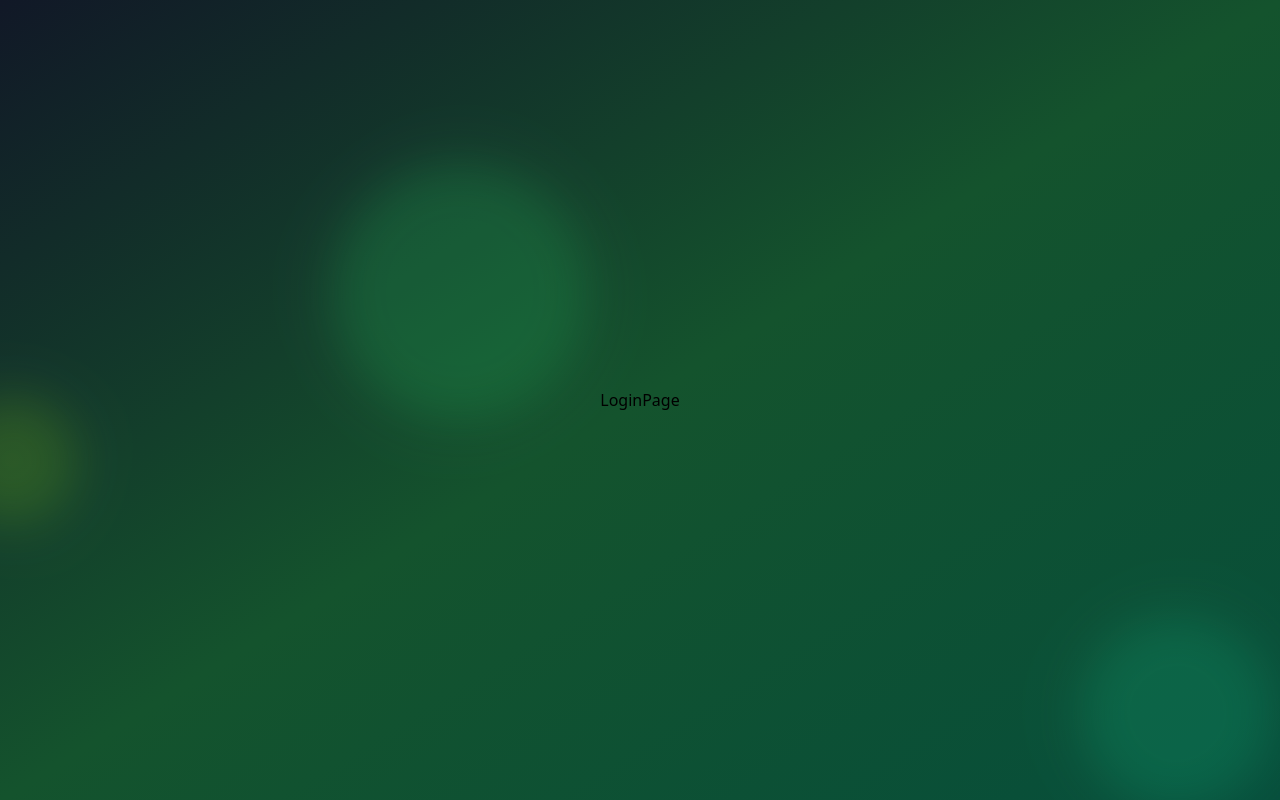
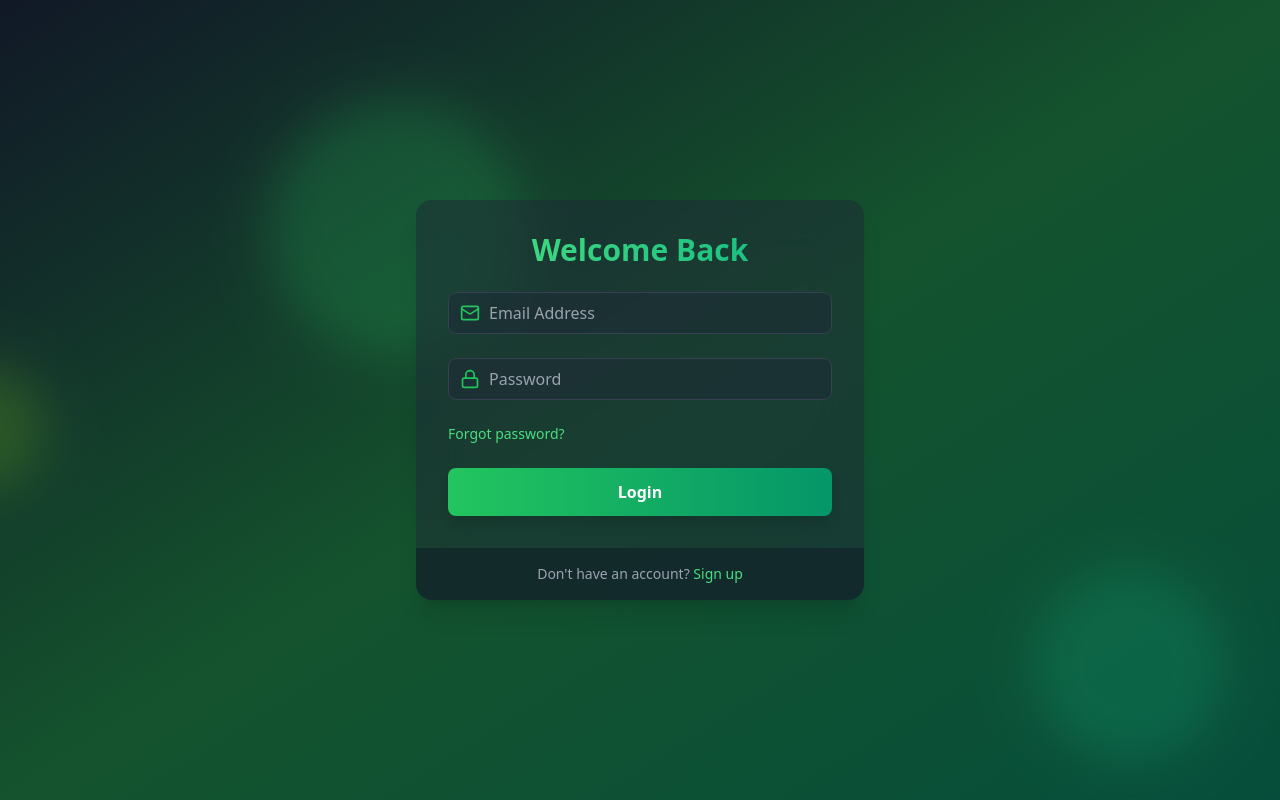
Before and after one commit to ihor-vip/MERN_AUTH_very_detailed, a React (Vite) app in the folder frontend/: page /login in a window 1280 px wide. Built offline with nearby package versions, Linux system fonts and the light colour scheme; the HTML template or start-up script is replaced by a standard one.

Commit message:
login page ui

```diff
--- a/frontend/eslint.config.js
+++ b/frontend/eslint.config.js
@@ -22,6 +22,7 @@
     },
     rules: {
       "react-prop-types": "off",
+      "react/no-unescaped-entities": "off",
       ...js.configs.recommended.rules,
       ...reactHooks.configs.recommended.rules,
       "no-unused-vars": ["error", { varsIgnorePattern: "^[A-Z_]" }],
--- a/frontend/src/pages/LoginPage.jsx
+++ b/frontend/src/pages/LoginPage.jsx
@@ -1,7 +1,80 @@
-import React from "react";
+import { useState } from "react";
+import { motion } from "framer-motion";
+import { Mail, Lock, Loader } from "lucide-react";
+import { Link } from "react-router-dom";
+import Input from "../components/Input";
 
 const LoginPage = () => {
-  return <div>LoginPage</div>;
+  const [email, setEmail] = useState("");
+  const [password, setPassword] = useState("");
+  const isLoading = false;
+
+  const handleLogin = async (e) => {
+    e.preventDefault();
+  };
+
+  return (
+    <motion.div
+      initial={{ opacity: 0, y: 20 }}
+      animate={{ opacity: 1, y: 0 }}
+      transition={{ duration: 0.5 }}
+      className="max-w-md w-full bg-gray-800 bg-opacity-50 backdrop-filter backdrop-blur-xl rounded-2xl shadow-xl overflow-hidden"
+    >
+      <div className="p-8">
+        <h2 className="text-3xl font-bold mb-6 text-center bg-gradient-to-r from-green-400 to-emerald-500 text-transparent bg-clip-text">
+          Welcome Back
+        </h2>
+
+        <form onSubmit={handleLogin}>
+          <Input
+            icon={Mail}
+            type="email"
+            placeholder="Email Address"
+            value={email}
+            onChange={(e) => setEmail(e.target.value)}
+          />
+
+          <Input
+            icon={Lock}
+            type="password"
+            placeholder="Password"
+            value={password}
+            onChange={(e) => setPassword(e.target.value)}
+          />
+
+          <div className="flex items-center mb-6">
+            <Link
+              to="/forgot-password"
+              className="text-sm text-green-400 hover:underline"
+            >
+              Forgot password?
+            </Link>
+          </div>
+
+          <motion.button
+            whileHover={{ scale: 1.02 }}
+            whileTap={{ scale: 0.98 }}
+            className="w-full py-3 px-4 bg-gradient-to-r from-green-500 to-emerald-600 text-white font-bold rounded-lg shadow-lg hover:from-green-600 hover:to-emerald-700 focus:outline-none focus:ring-2 focus:ring-green-500 focus:ring-offset-2 focus:ring-offset-gray-900 transition duration-200"
+            type="submit"
+            disabled={isLoading}
+          >
+            {isLoading ? (
+              <Loader className="w-6 h-6 animate-spin  mx-auto" />
+            ) : (
+              "Login"
+            )}
+          </motion.button>
+        </form>
+      </div>
+      <div className="px-8 py-4 bg-gray-900 bg-opacity-50 flex justify-center">
+        <p className="text-sm text-gray-400">
+          Don't have an account?{" "}
+          <Link to="/signup" className="text-green-400 hover:underline">
+            Sign up
+          </Link>
+        </p>
+      </div>
+    </motion.div>
+  );
 };
-
 export default LoginPage;
```
